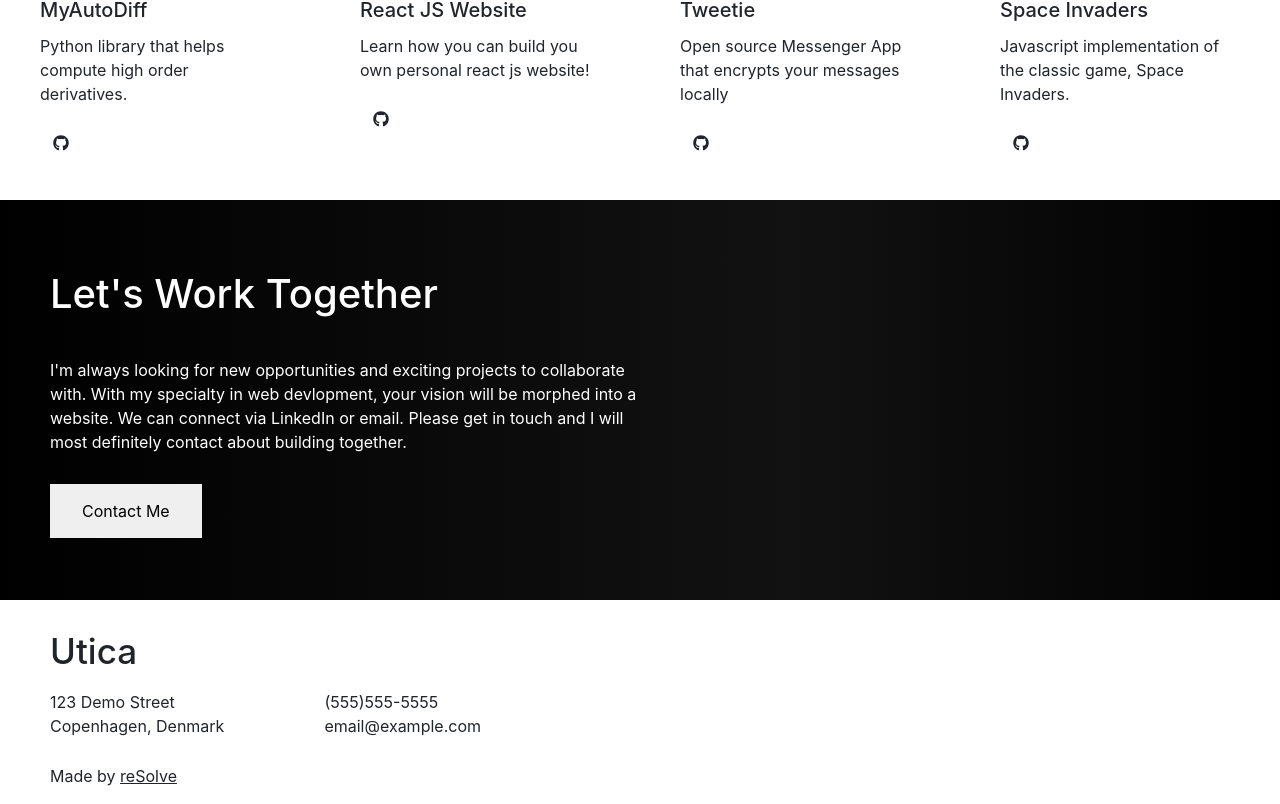
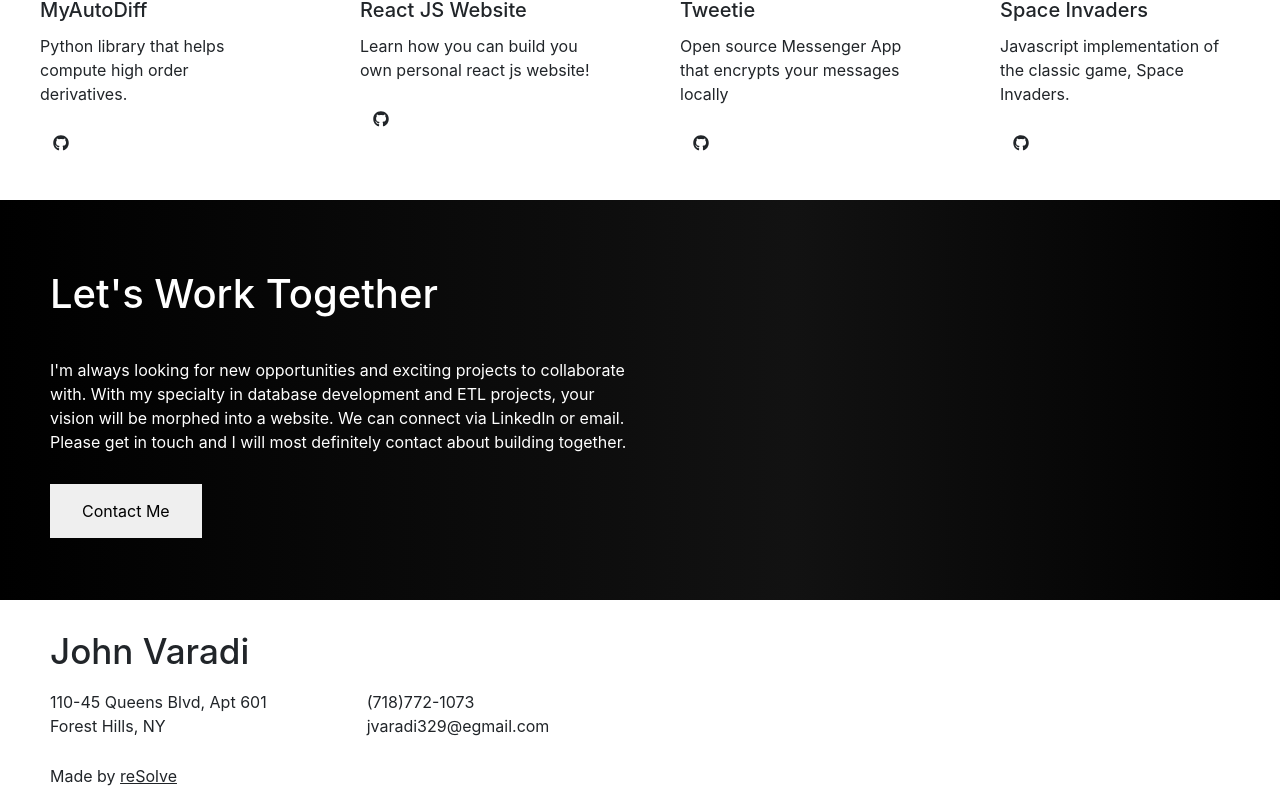
Before and after one commit to jvaradi-qc/portfolio-react-project, a React (Create React App) app: page / in a window 1280 px wide. Shown: the part 2535-3339 px from the top of the page. Built offline with nearby package versions, Linux system fonts and the light colour scheme; a web font is replaced by a local one.

Commit message:
updated contact page

```diff
--- a/src/Contact/contact.js
+++ b/src/Contact/contact.js
@@ -9,7 +9,7 @@ class Contact extends Component {
           <h1 className="contact-title"> Let's Work Together </h1>
           <p classname="contact-body">
             I'm always looking for new opportunities and exciting projects to
-            collaborate with. With my specialty in web devlopment, your vision
+            collaborate with. With my specialty in database development and ETL projects, your vision
             will be morphed into a website. We can connect via LinkedIn or
             email. Please get in touch and I will most definitely contact about
             building together.
@@ -17,15 +17,15 @@ class Contact extends Component {
           <button className="contact-btn">Contact Me</button>
         </div>
         <div className="footer">
-          <h1>Utica</h1>
+          <h1>John Varadi</h1>
           <div className="info">
             <p>
-              123 Demo Street <br />
-              Copenhagen, Denmark
+              110-45 Queens Blvd, Apt 601 <br />
+              Forest Hills, NY
             </p>
             <p>
-              (555)555-5555 <br />
-              email@example.com
+              (718)772-1073 <br />
+              jvaradi329@egmail.com
             </p>
           </div>
           <p>
```
Also changed, not shown: 1 other file (tests, documents, lock files or other folders).
